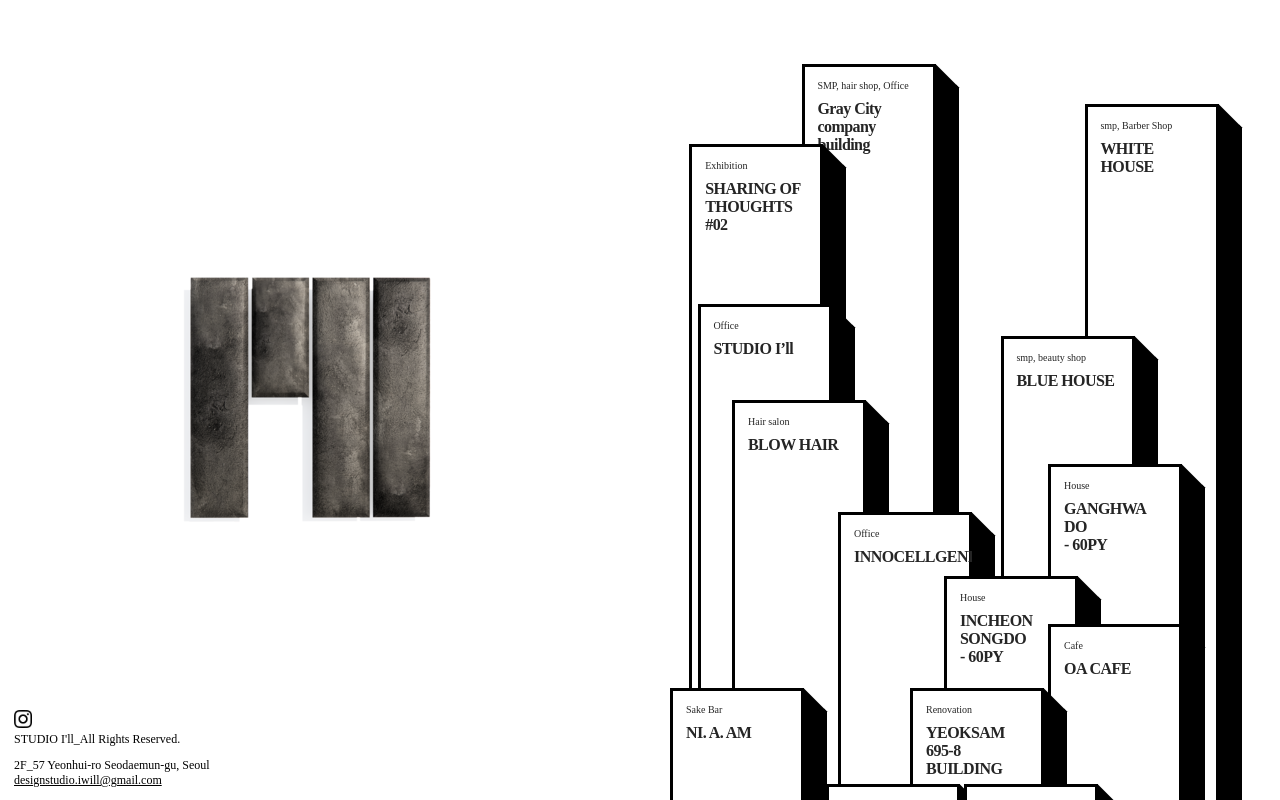
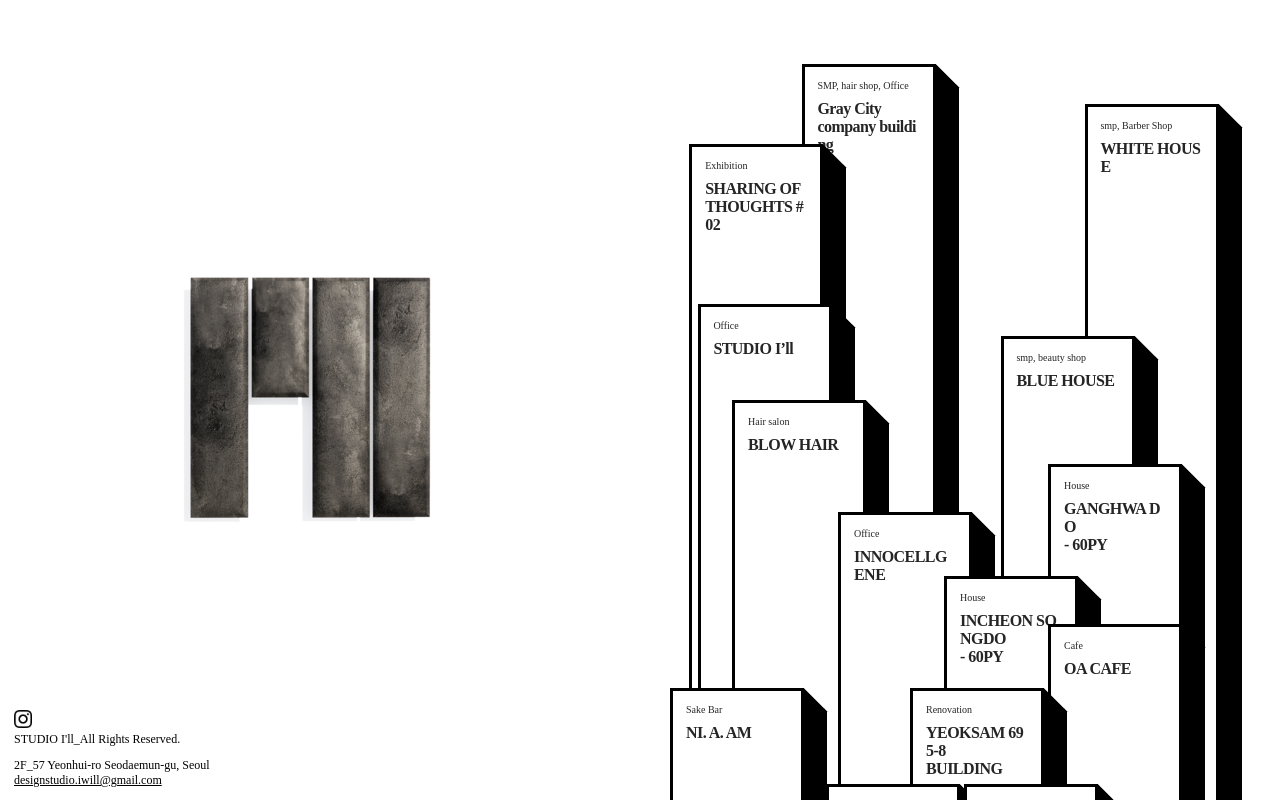
Before and after one commit to Hizini/studioiwill, a React (Create React App) app: page / in a window 1280 px wide. Built offline with nearby package versions, Linux system fonts and the light colour scheme; a web font is replaced by a local one.

Commit message:
- 빌딩 줄무늬 css 수정

```diff
--- a/src/Building/Building.scss
+++ b/src/Building/Building.scss
@@ -31,6 +31,7 @@
             color: #252525;
             margin: 9px 0 3px 0;
 			white-space: pre-wrap;
+			word-break: break-all;
         }
 
         .sub {
@@ -47,9 +48,10 @@
         background: black;
         position: absolute;
         right: -26px;
-        bottom: -21.5px;
+        bottom: -22.5px;
         transform: skewY(45deg);
         border-right: 3px solid black;
+        border-top: 1px solid black;
 
         &.checked {
 			background: linear-gradient(black 50%, white 50%);
```
